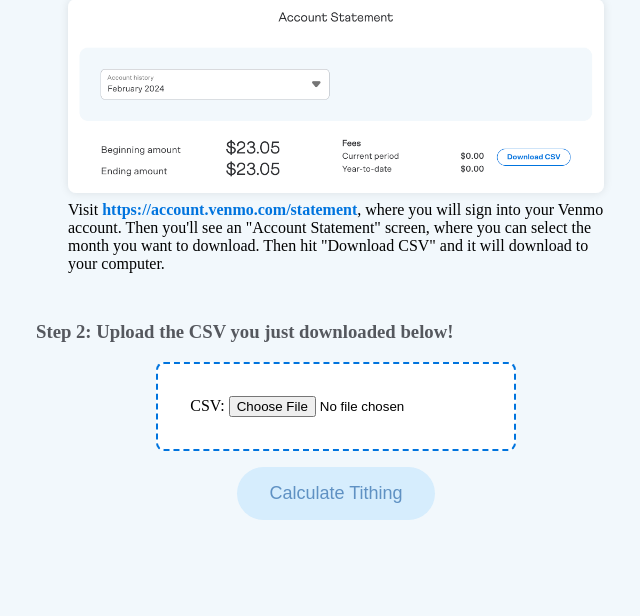
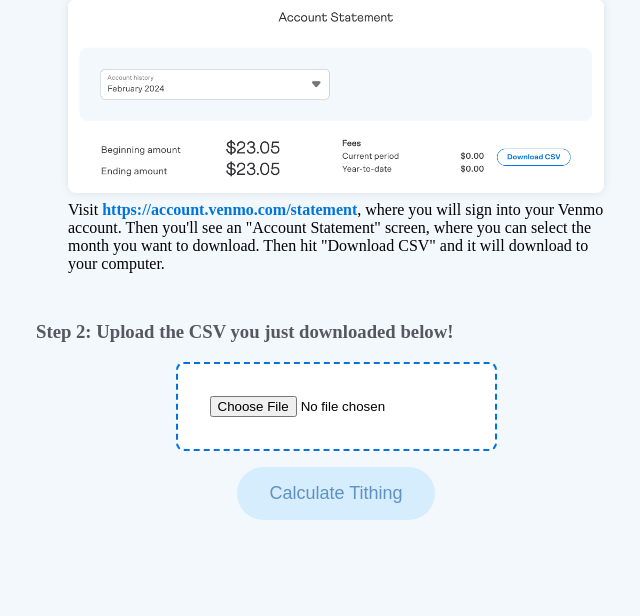
Before and after one commit to brighamandersen/venmo-tithing, a Flask app: page / in a window 1280 px wide. Shown: the part 202-818 px from the top of the page, without its empty margins (304-944 px from the left). Run offline with Flask 3, Linux system fonts and the light colour scheme; some web fonts are replaced.

Commit message:
Have csv input include dropzone

```diff
--- a/templates/index.html
+++ b/templates/index.html
@@ -94,17 +94,15 @@
             enctype="multipart/form-data"
             method="post"
           >
-            <div class="csv-dropzone rounded-corners">
-              <label for="transactions-csv">CSV:</label>
             <input
               accept=".csv"
+              class="csv-dropzone rounded-corners"
               id="transactions-csv"
               name="transactions-csv"
               onchange="checkIfReadyForUpload()"
               required
               type="file"
             />
-            </div>
             <button
               type="submit"
               disabled
```
Lines whose indentation alone changed are shown as unchanged.
